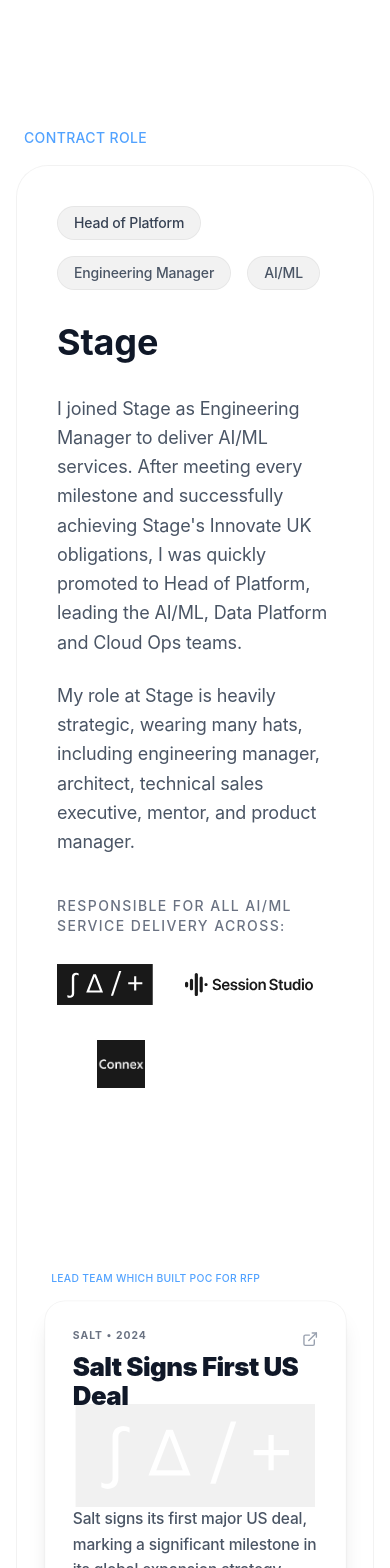
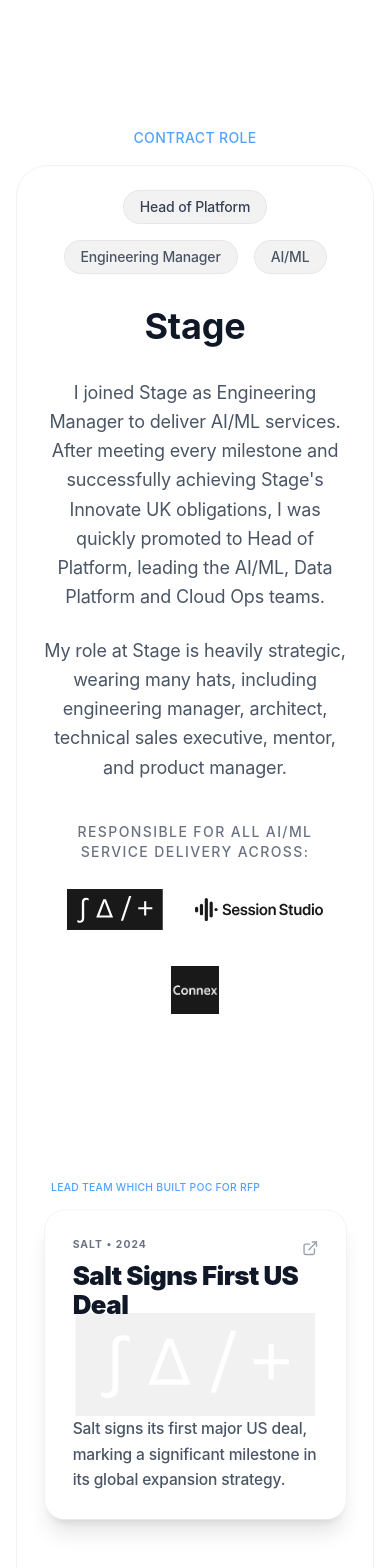
Before and after one commit to JesseMurrell/portfolio, a React (Vite) app: page / in a window 390 px wide. Shown: the part 5780-7348 px from the top of the page. Built offline with nearby package versions, Linux system fonts and the light colour scheme.

Commit message:
updated for responsive design

```diff
--- a/src/App.tsx
+++ b/src/App.tsx
@@ -9,7 +9,7 @@
   return (
     <Layout>
       <Nav />
-      <div className="lg:pl-32">
+      <div className="w-full lg:pl-32">
         <Hero />
         <Projects />
         <Contact />
--- a/src/components/StageProject.tsx
+++ b/src/components/StageProject.tsx
@@ -76,7 +76,7 @@
             <motion.div
                 initial={{ opacity: 0, x: -20 }}
                 whileInView={{ opacity: 1, x: 0 }}
-                className="mb-4 ml-2"
+                className="mb-4 text-center lg:text-left lg:ml-2"
             >
                 <span className="text-sm font-medium text-blue-400 tracking-wide uppercase">Contract Role</span>
             </motion.div>
@@ -84,12 +84,12 @@
             <div className="bg-white/80 dark:bg-[#0a0a0a] rounded-4xl border border-black/5 dark:border-white/5 relative">
                 <div className="flex flex-col lg:flex-row">
                     {/* Left Content Section - Sticky */}
-                    <div className="lg:w-1/2 p-10 md:p-20 lg:h-screen lg:sticky lg:top-0 flex flex-col justify-center z-10">
+                    <div className="lg:w-1/2 p-6 md:p-20 lg:h-screen lg:sticky lg:top-0 flex flex-col justify-center z-10 text-center lg:text-left items-center lg:items-start w-full">
                         <motion.div
                             initial={{ opacity: 0, y: 20 }}
                             whileInView={{ opacity: 1, y: 0 }}
                             viewport={{ once: true }}
-                            className="flex flex-wrap gap-4 mb-8"
+                            className="flex flex-wrap justify-center lg:justify-start gap-4 mb-8"
                         >
                         <span className="px-4 py-1.5 text-sm font-medium rounded-full bg-black/5 dark:bg-white/10 text-gray-700 dark:text-white/80 border border-black/5 dark:border-white/5">
                             Head of Platform
@@ -117,7 +117,7 @@
                         whileInView={{ opacity: 1, y: 0 }}
                         viewport={{ once: true }}
                         transition={{ delay: 0.2 }}
-                        className="space-y-6 text-lg md:text-xl text-gray-600 dark:text-white/70 leading-relaxed max-w-xl"
+                        className="space-y-6 text-lg md:text-xl text-gray-600 dark:text-white/70 leading-relaxed max-w-xl w-full mx-auto lg:mx-0"
                     >
                         <p>
                             I joined Stage as Engineering Manager to deliver AI/ML services. After meeting every milestone and successfully achieving Stage's Innovate UK obligations, I was quickly promoted to Head of Platform, leading the AI/ML,
@@ -130,7 +130,7 @@
                             <p className="mb-6 text-gray-500 dark:text-white/50 text-sm uppercase tracking-widest font-medium">
                                 Responsible for all AI/ML service delivery across:
                             </p>
-                            <div className="flex flex-wrap items-center gap-8">
+                            <div className="flex flex-wrap items-center justify-center lg:justify-start gap-8">
                                 {properties.map((prop) => (
                                     <a
                                         key={prop.name}
```
